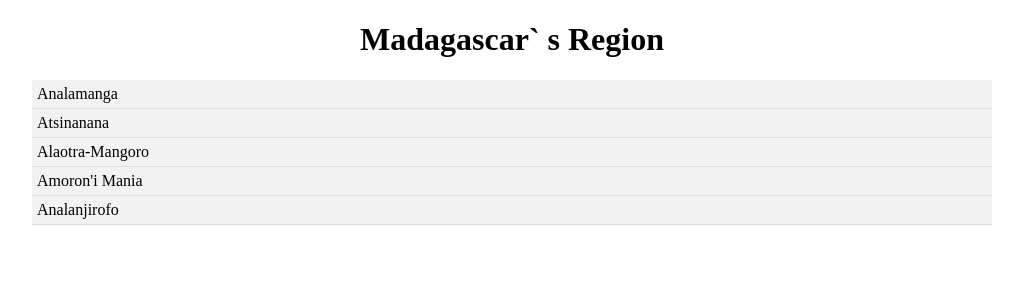
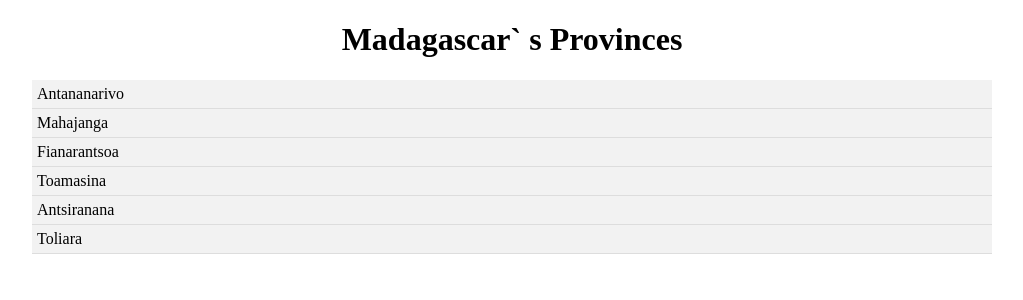
Before and after one commit to dkasrtg/MrRojo, a PHP site: page / in a window 1280 px wide. Shown: the top 300 px of the page, without its empty margins (128-1151 px from the left). Run offline with PHP 8.4, Linux system fonts and the light colour scheme.

Commit message:
Update index.php

```diff
--- a/index.php
+++ b/index.php
@@ -1,24 +1,26 @@
 <?php
+    include_once("inc/fonction.php");
     $regions = array("Analamanga", "Atsinanana", "Alaotra-Mangoro", "Amoron'i Mania", "Analanjirofo", "Androy", "Anosy", "Atsimo-Andrefana", "Atsimo-Atsinanana", "Atsimo-Atsiny", "Betsiboka", "Boeny", "Bongolava", "Diana", "Haute-Matsiatra", "Ihorombe", "Itasy", "Melaky", "Menabe", "Sava", "Sofia", "Vakinankaratra", "Vatovavy-Fitovinany");
+    $provinces = getAllProvince();
     $groups = array_chunk($regions, 5);
 ?>
 
 <!DOCTYPE html>
 <html>
 <head>
-  <title>Regions of Madagascar</title>
+  <title>Provinces of Madagascar</title>
   <link rel="stylesheet" type="text/css" href="./assets/css/index.css">
 </head>
 <body>
-  <h1>Madagascar` s Region</h1>
+  <h1>Madagascar` s Provinces</h1>
 
   <?php
   foreach($groups as $group){
   ?>
 
     <ul>
-      <?php foreach($group as $region){ ?>
-        <li><?= $region ?></li>
+      <?php foreach($provinces as $province){ ?>
+        <li><?= $province['nom'] ?></li>
       <?php } ?>
     </ul>
 
```
